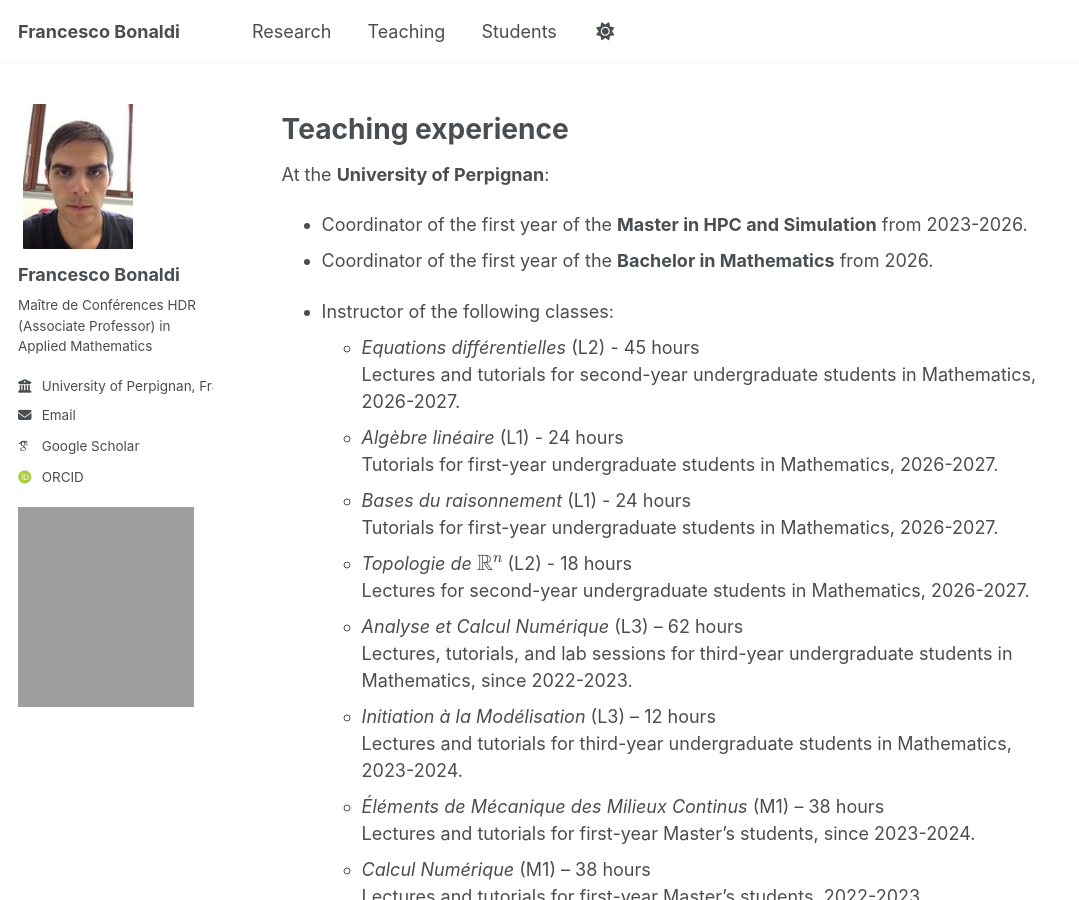
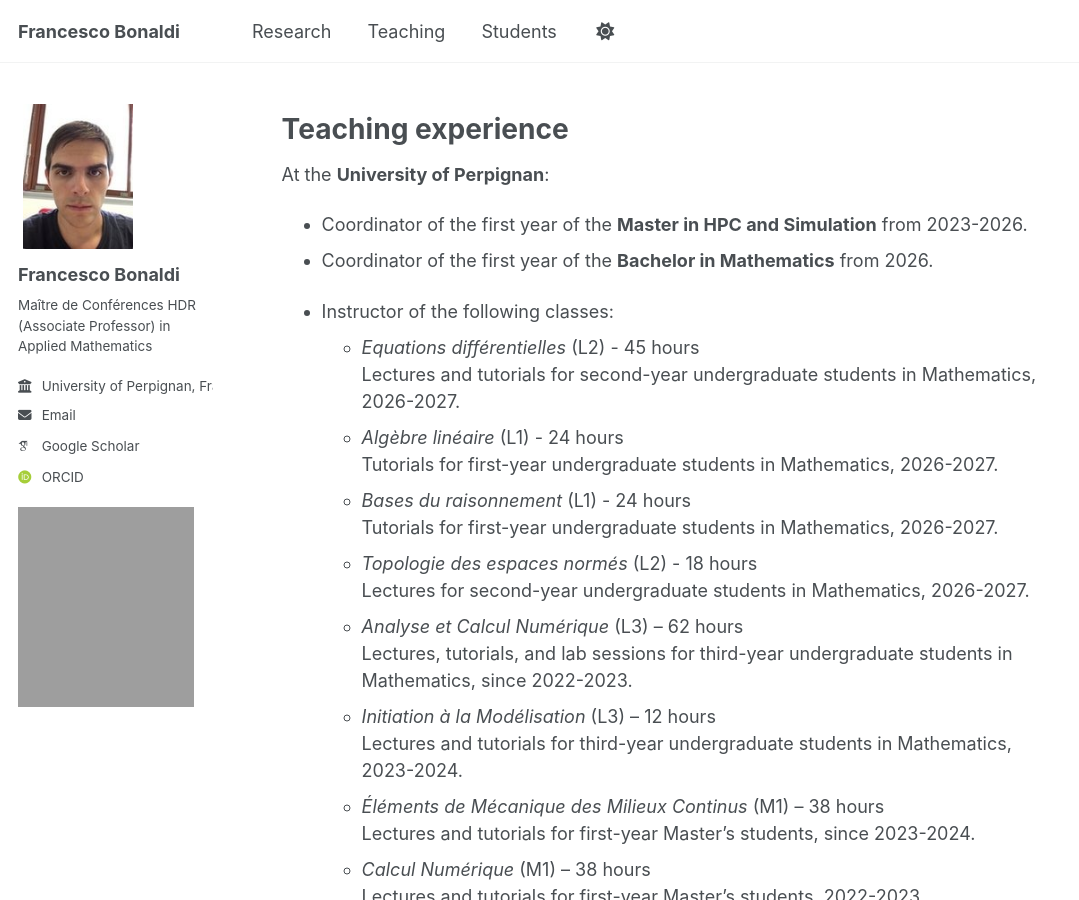
Before and after one commit to fbonaldi/fbonaldi.github.io, a Jekyll site: the page built from _pages/teaching.md, in a window 1280 px wide and 900 px high. Shown: the whole window, without its empty margins (0-1079 px from the left). Built offline with Jekyll 4.4.1, drawn with Linux system fonts in a browser that asks for light colours; some web fonts are replaced; a script bundle is joined from its source files by our own code; library files that are not in the unit come from our copies; formulas are drawn with MathJax 3; grey boxes are pictures that could not be loaded.

Commit message:
Update teaching.md

```diff
--- a/_pages/teaching.md
+++ b/_pages/teaching.md
@@ -19,7 +19,7 @@ At the **University of Perpignan**:
    Tutorials for first-year undergraduate students in Mathematics, 2026-2027.
   * _Bases du raisonnement_ (L1) - 24 hours<br>
     Tutorials for first-year undergraduate students in Mathematics, 2026-2027.
-  * _Topologie de \$\mathbb R^n\$_ (L2) - 18 hours<br>
+  * _Topologie des espaces normés_ (L2) - 18 hours<br>
     Lectures for second-year undergraduate students in Mathematics, 2026-2027.
   * _Analyse et Calcul Numérique_ (L3) – 62 hours<br>
     Lectures, tutorials, and lab sessions for third-year undergraduate students in Mathematics, since 2022-2023.
```
